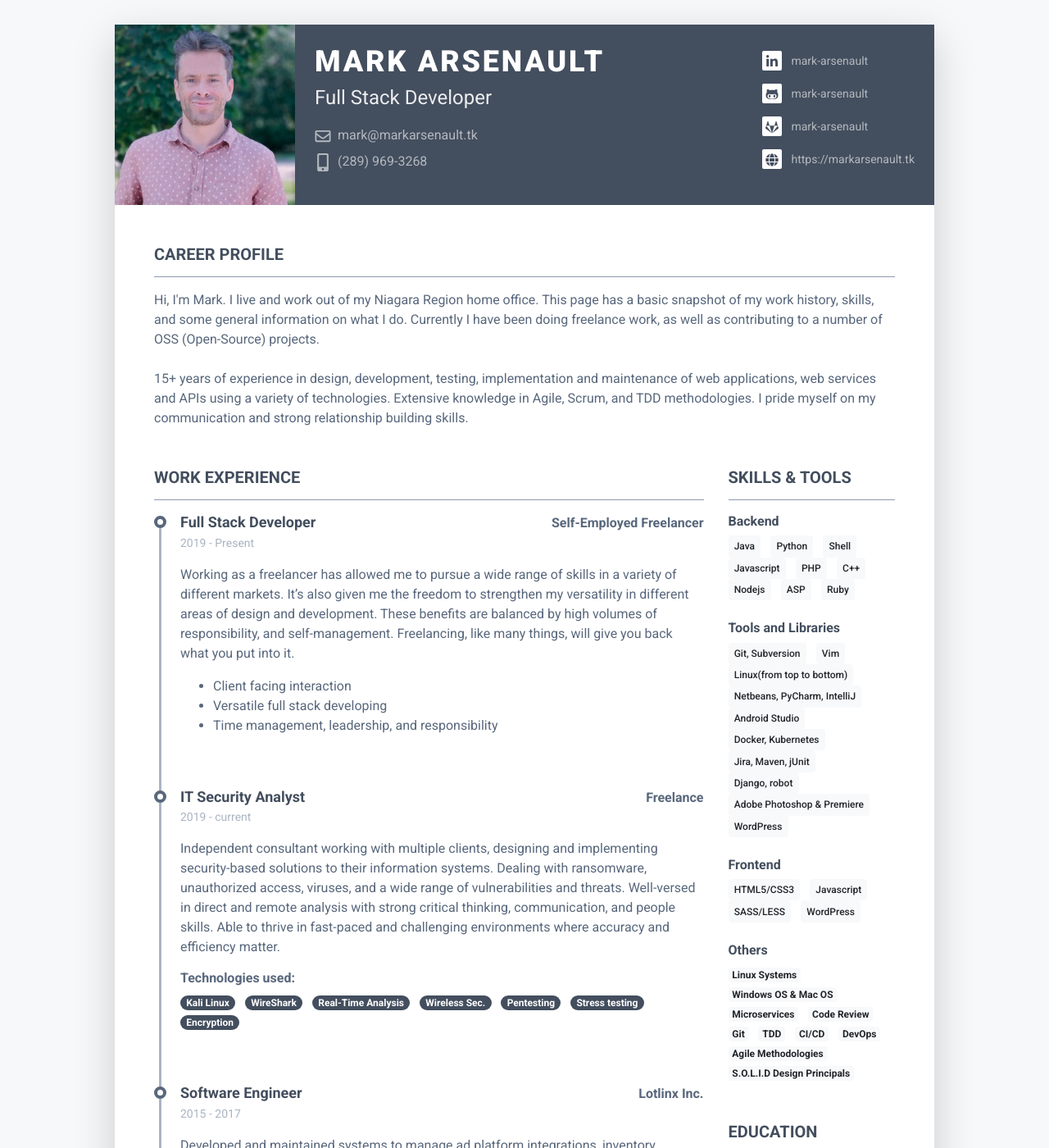
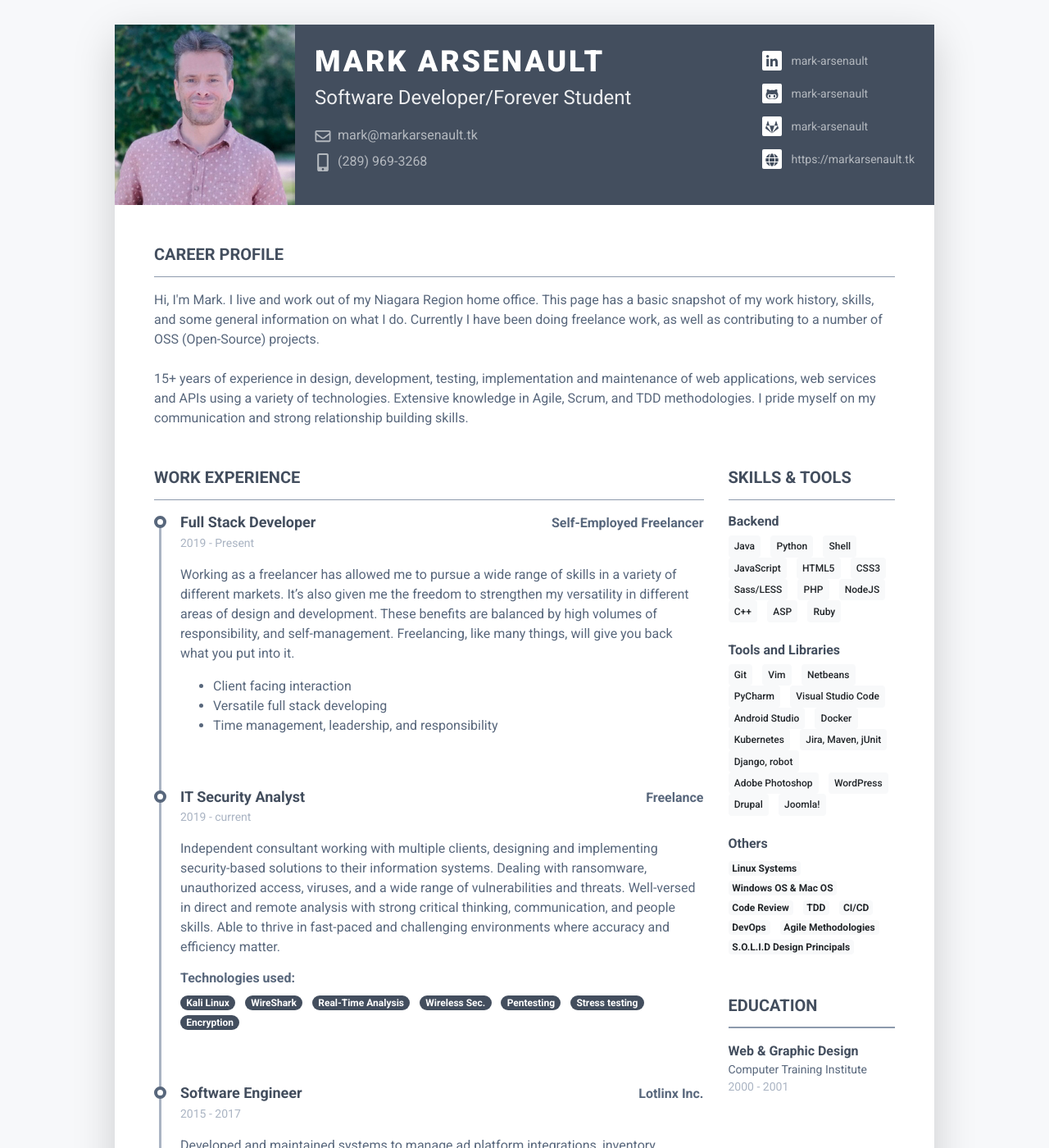
Before and after one commit to mark-arsenault/mark-arsenault.github.io, a Jekyll site: the page built from index.markdown, in a window 1280 px wide and 1400 px high. Shown: the whole window at 82% size. Built offline with Jekyll 4.4.1, drawn with Linux system fonts in a browser that asks for light colours; nearby versions of some CDN libraries.

Commit message:
Change career title, fixed skills

```diff
--- a/_config.yml
+++ b/_config.yml
@@ -5,8 +5,8 @@
 # SEO plugin
 title: Mark Arsenault
 author: Mark Arsenault
-tagline: Full Stack Developer
-description: My name is Mark, and this is my resume. # Longer description for jekyll-seo-tag
+tagline: Software Developer/Forever Student
+description: I'm Mark, and this is my resume. # Longer description for jekyll-seo-tag
 
 url: "https://mark-arsenault.github.io"
 baseurl: "/mark-arsenault.github.io" # change it according to your repository name
--- a/_data/data.yml
+++ b/_data/data.yml
@@ -174,37 +174,36 @@ skills:
       - name: Java
       - name: Python
       - name: Shell
-      - name: Javascript
+      - name: JavaScript
+      - name: HTML5
+      - name: CSS3
+      - name: Sass/LESS
       - name: PHP
+      - name: NodeJS
       - name: C++
-      - name: Nodejs
       - name: ASP
       - name: Ruby
   - category: Tools and Libraries
     tools:
-      - name: Git, Subversion
+      - name: Git
       - name: Vim
-      - name: Linux(from top to bottom)
-      - name: Netbeans, PyCharm, IntelliJ
+      - name: Netbeans
+      - name: PyCharm
+      - name: Visual Studio Code
       - name: Android Studio
-      - name: Docker, Kubernetes
+      - name: Docker
+      - name: Kubernetes
       - name: Jira, Maven, jUnit
       - name: Django, robot
-      - name: Adobe Photoshop & Premiere
+      - name: Adobe Photoshop
       - name: WordPress
-  - category: Frontend
-    tools:
-      - name: HTML5/CSS3
-      - name: Javascript
-      - name: SASS/LESS
-      - name: WordPress
+      - name: Drupal
+      - name: Joomla!
   - category: others
     tools:
       - Linux Systems
       - Windows OS & Mac OS
-      - Microservices
       - Code Review
-      - Git
       - TDD
       - CI/CD
       - DevOps
```
